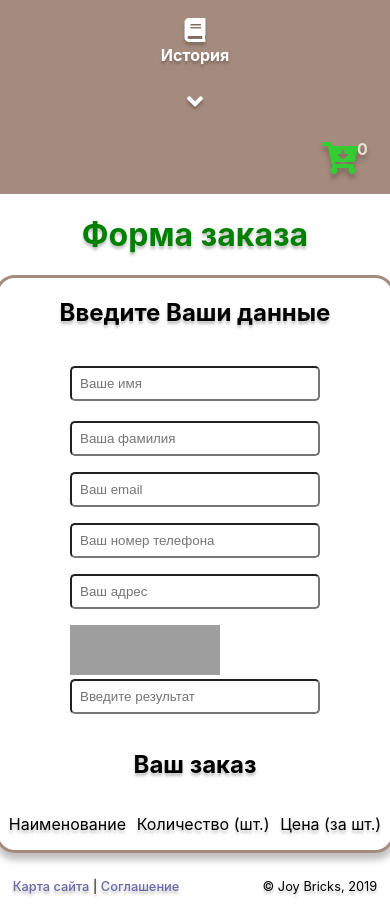
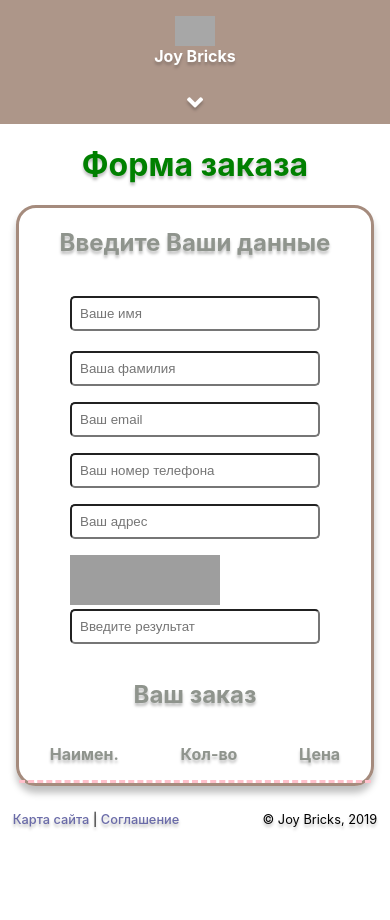
Before and after one commit to Konstantin-Sharohin/joy-bricks, a PHP site: page /joy-bricks/order-form.php in a window 390 px wide. Shown: the part 500-1420 px from the top of the page. After the commit the page ends 1330 px from the top, so only its background shows below. Run offline with PHP 8.4, Linux system fonts and the light colour scheme; the visitor is signed in with stand-in values (Sample User, id 1); grey boxes are pictures that could not be loaded.

Commit message:
Fixed cart summary page

```diff
--- a/css/custom.css
+++ b/css/custom.css
@@ -52,6 +52,11 @@ body {
 
 .navbar {
   display: flex;
+  position: sticky;
+  top: 0;
+  background-color: var(--grey);
+  opacity: 0.9;
+  z-index: 3;
 }
 
 .navbar a {
@@ -68,10 +73,6 @@ body {
 
 .nav-link-title {
   color: rgb(255, 255, 255);
-}
-
-.navbar {
-  background-color: var(--grey);
 }
 
 .navbar a:hover {
@@ -159,14 +160,14 @@ ul {
 
 
 /* HEADER CART ICON START */
-a.cart-icon {
+.cart-icon {
   display: flex;
   flex-direction: column;
   align-items: center;
   margin-left: auto;
 }
 
-a.cart-icon span {
+.cart-icon span {
   font-size: 2rem;
   font-weight: bold;
   color: rgb(50, 205, 50);
@@ -174,7 +175,7 @@ a.cart-icon span {
   position: relative;
 }
 
-a.cart-icon span::before {
+.cart-icon span::before {
   position: absolute;
   left: 35px;
   content: attr(data-counter);
@@ -182,8 +183,16 @@ a.cart-icon span::before {
   font-size: 0.5em;
 }
 
-a.cart-icon span:hover {
+.cart-icon span:hover {
   color: rgb(101, 203, 206);
+}
+
+@media screen and (max-width: 740px) {
+  .cart-icon{
+    position: absolute;
+    top: 0;
+    right: 0;
+}
 }
 /* HEADER CART ICON END */
 /* HEADER END */
@@ -240,6 +249,7 @@ a.cart-icon span:hover {
   padding: 1rem;
   margin: 1rem;
   background-color: rgb(235, 234, 220);
+  box-shadow: 0px 2px 20px 0px rgba(0, 0, 0, 0.5);
 }
 
 .catalog-item-image, .cart-page-item-img {
@@ -283,6 +293,13 @@ a.cart-icon span:hover {
   border-radius: 0 10px 10px 0;
   background-color: rgb(165, 139, 125);
   margin-top: 2rem;
+  box-shadow: 0px 2px 20px 0px rgba(0, 0, 0, 0.5);
+}
+
+@media screen and (max-width: 740px) {
+  .categories-container {
+    margin-right: 40%;
+  }
 }
 
 .categories-title {
@@ -410,15 +427,6 @@ div.add-cart-icon span::before {
   font-size: 0.7em;
 }
 
-div.add-cart-icon span::after {
-  position: absolute;
-  left: 37px;
-  bottom: 1px;
-  content: "-";
-  color: rgb(199, 90, 109);
-  font-size: 0.7em;
-}
-
 div.add-cart-icon i:active {
   transform: scale(1.2);
   transition-duration: 0.1s;
@@ -439,6 +447,7 @@ div.add-cart-icon span:hover {
   border-radius: 20px;
   padding: 1em;
   background-color: var(--grey);
+  box-shadow: 0px 2px 20px 0px rgba(0, 0, 0, 0.5);
 }
 
 .item-title {
@@ -721,13 +730,13 @@ address p:nth-child(2) i {
 /* CART PAGE START */
 .cart-page-main-title {
   color: green;
+  margin: auto;
 }
 
 .cart-page-container {
   display: flex;
   justify-content: center;
   flex-direction: column;
-  align-items: center;
 }
 
 .cart-page-inner-container {
@@ -735,7 +744,7 @@ address p:nth-child(2) i {
   flex-direction: column;
   border: solid 3px var(--grey);
   border-radius: 20px;
-  margin: 2em;
+  margin: 0 auto;
   justify-content: center;
   max-width: 900px;
   box-shadow: 0 7px 7px rgba(0, 0, 0, 0.25);
@@ -1022,17 +1031,30 @@ address p:nth-child(2) i {
   display: flex;
   justify-content: center;
   flex-direction: column;
-  align-items: center;
+  margin: 0 30vw;
+  color: rgb(143, 148, 141);
+}
+
+@media (max-width: 700px) {
+  .order-submit-container {
+    margin: 0 1em;
+  }
+}
+
+@media (min-width: 701px) and (max-width: 900px) {
+  .order-submit-container {
+    margin: 0 20vw;
+  }
 }
 
 .order-submit-main-title {
-  color: green;
+  text-align: center;
+  color: rgb(0, 128, 0);
 }
 
 .order-submit-inner-container {
   display: inherit;
   flex-direction: column;
-  min-width: 400px;
   border: solid 3px var(--grey);
   border-radius: 20px;
   justify-content: center;
@@ -1073,12 +1095,23 @@ address p:nth-child(2) i {
 
 .cart-summary-header {
   display: flex;
-  justify-content: space-evenly;
+  justify-content: space-around;
+  font-weight: bold;
+  border-bottom: 3px pink dashed;
 }
 
 .cart-summary {
   display: flex;
-  justify-content: space-evenly;
+  justify-content: space-around;
+}
+
+.cart-summary-totalprice {
+  font-weight: bold;
+  text-align: end;
+  margin-right: 1em;
+  color: rgb(68, 175, 68);
+  font-size: 1.1em;
+  margin-bottom: 1em;
 }
 /* ORDER CART SUBMIT END */
 
--- a/includes/header.html
+++ b/includes/header.html
@@ -56,6 +56,7 @@
 					];
 		} else {
 			$pages = [
+			'Joy&nbsp;Bricks' => ['index.php', '<img src="images/bricks.png" id="navbar-logo">'],
 			'История' => ['history.php', '<span class="nav-symbol history"><i class="fas fa-book"></i></span>'],
 			'Контакты' => ['contacts.php', '<span class="nav-symbol contacts"><i class="fas fa-envelope"></i></span>'],
 			'Доставка и оплата' => ['delivery-payment.php', '<span class="nav-symbol delivery"><i class="fas fa-shipping-fast"></i></span>']
@@ -88,7 +89,7 @@
 			<i class="fas fa-angle-down"></i>
 		</a>
 		<?php
-		if (!(basename($_SERVER['PHP_SELF']) == 'cart.php')) {
+		if ((basename($_SERVER['PHP_SELF'])) != 'cart.php' && (basename($_SERVER['PHP_SELF'])) != 'order-form.php') {
 			echo '<a href="cart.php" class="cart-icon">
 				<span class="cart-symbol" data-counter="0">
 					<i class="fas fa-cart-arrow-down"></i>
--- a/index.php
+++ b/index.php
@@ -77,6 +77,7 @@ include('includes/login.inc.php');
 	</section>
 	<script src="js/return-top-btn.js"></script>
 	<script src="js/add-to-cart.js"></script>
+	<!-- <script src="js/ajax.js"></script> -->
 </main>
 <?php
 	include 'includes/footer.html';
--- a/js/filter.js
+++ /dev/null
@@ -1,3 +0,0 @@
-(function () {
-
-})();
--- a/order-form.php
+++ b/order-form.php
@@ -23,13 +23,14 @@
 			</p>
 		</form>
 
-		<h2>Ваш заказ</h2>
-		<div class="cart-summary-header">
-			<p class="cart-summary-header-title">Наименование</p>
-			<p class="cart-summary-header-quantity">Количество (шт.)</p>
-			<p class="cart-summary-header-price">Цена (за шт.)</p>
+		<div class="cart-summary-container">
+			<h2>Ваш заказ</h2>
+			<div class="cart-summary-header">
+				<p class="cart-summary-header-title">Наимен.</p>
+				<p class="cart-summary-header-quantity">Кол-во</p>
+				<p class="cart-summary-header-price">Цена</p>
+			</div>
 		</div>
-
 	</div>
 
 	<?php
@@ -41,7 +42,7 @@
 		?>
 </main>
 <script src="js/return-top-btn.js"></script>
-<script src="js/cart_submit.js"></script>
+<script src="js/cart-submit.js"></script>
 <?php
 	include('includes/footer.html');
 ?>
```
Also changed, not shown: js/XMLHttpRequest.js (added, +119 -0 lines), js/cart-submit.js (+39 -22 lines), js/return-top-btn.js (+23 -17 lines).
